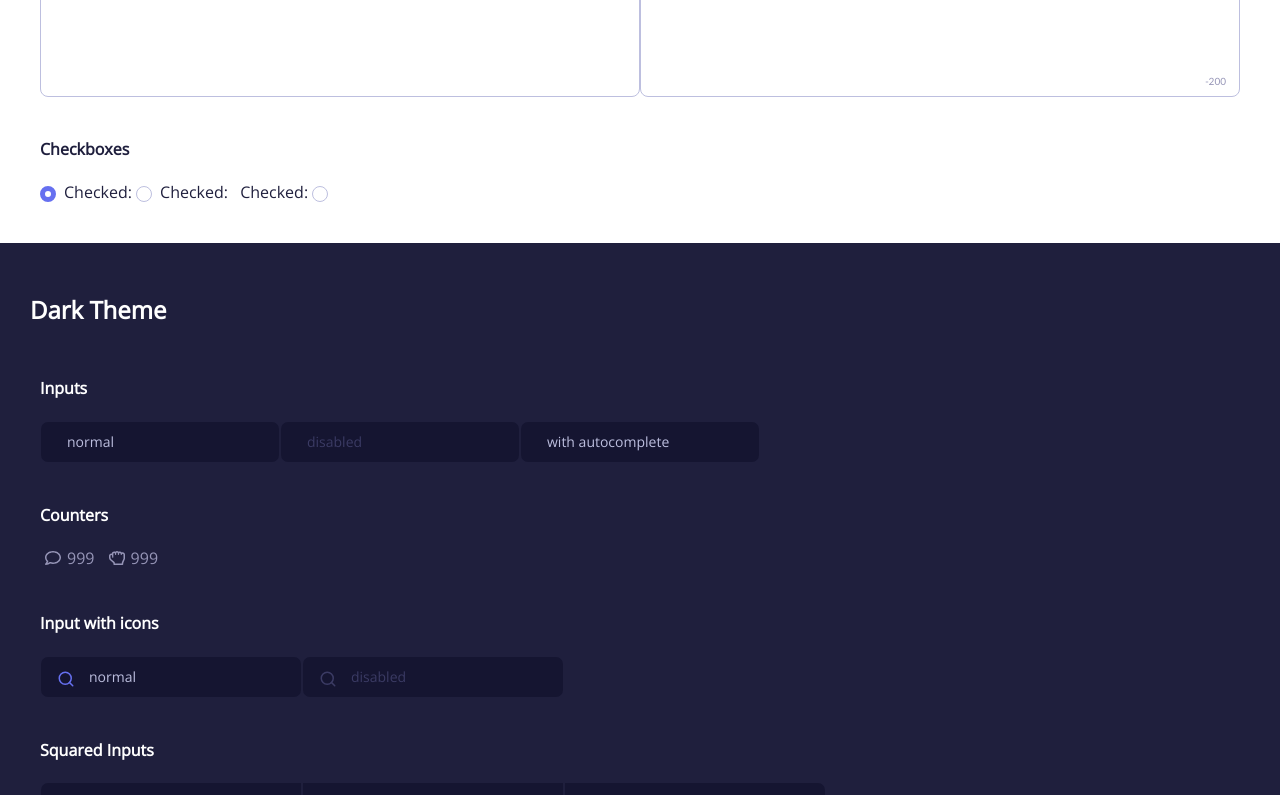
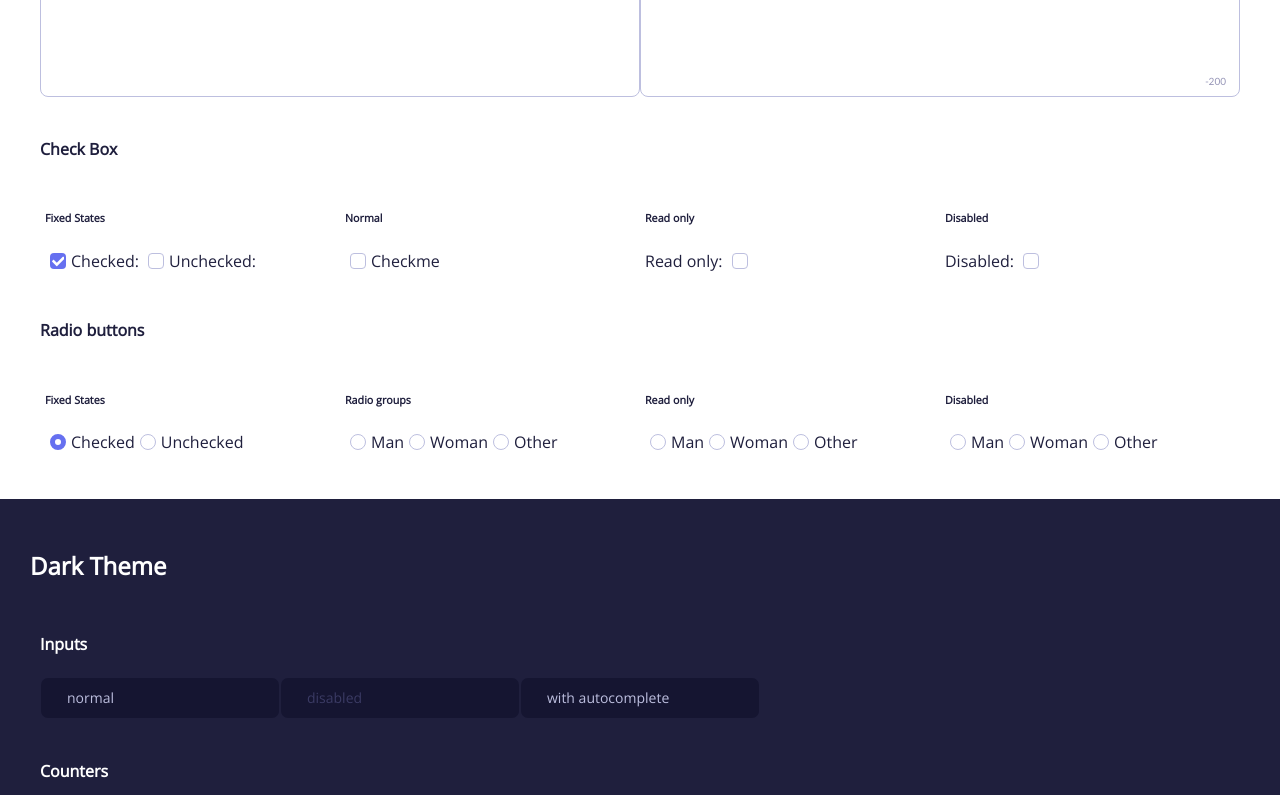
Before and after one commit to ByYuto/GuideToTheGalaxyFrontend, a React (Create React App) app: page /test-components in a window 1280 px wide. Shown: the part 1320-2115 px from the top of the page. Built offline with nearby package versions, Linux system fonts and the light colour scheme; a web font is replaced by a local one.

Commit message:
- Adde RadioButton and added disabled and readonly to checkbox

```diff
--- a/src/components/UI/CheckBox.js
+++ b/src/components/UI/CheckBox.js
@@ -1,10 +1,19 @@
 import React from 'react'
 import styled, { css } from 'styled-components'
-
+import { FaCheck } from 'react-icons/fa';
 const CheckboxContainer = styled.div`
-  display: inline-block;
+  display: inline-flex;
+  align-items: center;
+  justify-content: center;
   vertical-align: middle;
   position: relative;
+  padding: 0 5px 4px 5px;
+`
+
+const CheckMark = styled(FaCheck)`
+position: absolute;
+color: white;
+font-size: 0.8em
 `
 // Hide checkbox visually but remain accessible to screen readers.
 // Source: https://polished.js.org/docs/#hidevisually
@@ -19,7 +28,6 @@ const HiddenCheckbox = styled.input.attrs({ type: 'checkbox' })`
   position: absolute;
   white-space: nowrap;
   width: 1px;
-  //display: none;
 `
 
 const StyledCheckbox = styled.div`
@@ -28,25 +36,30 @@ const StyledCheckbox = styled.div`
   height: 16px;
   box-sizing: border-box;
   border: 1px solid ${props => props.theme.baseColors.middleLight};
-  border-radius: 100%;
-  //transition: all 150ms;
+  border-radius: 4px;
+  transition: all 150ms;
 
   ${props => props.checked ? css`
-  border: 5px solid ${props => props.theme.accentColors.primary.color};
-  `: null}
+    background-color: ${props => props.disabled ? props.theme.baseColors.middleLight : props.theme.accentColors.primary.color};
+    border-width: 0;
+`: null}
 
   ${HiddenCheckbox}:focus + & {
-    //outline: ${props => props.theme.accentColors.primary.color}77 solid 3px;
+    //outline: ${props => props.theme.accentColors.primary.color}77 solid 1px;
   }
 `
 
 
-const Checkbox = ({ className, onChange, checked, ...props }) => (
-  <CheckboxContainer className={className}>
-    <HiddenCheckbox checked={checked} onChange={onChange} {...(!onChange ? { readOnly: true } : {})} />
-    <StyledCheckbox checked={checked} />
+const Checkbox = ({ className, onChange, checked, disabled, readonly, ...props }) => {
+  const _onChange = (e) => {
+    !readonly && onChange && onChange(e.target.checked);
+  }
+  return <CheckboxContainer className={className} checked={checked}>
+    <HiddenCheckbox checked={checked} onChange={_onChange} disabled={disabled} readonly={readonly} {...props} />
+    {checked ? <CheckMark /> : null}
+    <StyledCheckbox checked={checked} disabled={disabled} />
   </CheckboxContainer>
-)
+}
 
 
 export default Checkbox
--- /dev/null
+++ b/src/components/UI/RadioButton.js
@@ -0,0 +1,62 @@
+import React from 'react'
+import styled, { css } from 'styled-components'
+
+const RadioButtonContainer = styled.div`
+  display: inline-flex;
+  align-items: center;
+  justify-content: center;
+  vertical-align: middle;
+  position: relative;
+  padding: 0 5px 4px 5px;
+`
+// Hide checkbox visually but remain accessible to screen readers.
+// Source: https://polished.js.org/docs/#hidevisually
+const HiddenRadioButton = styled.input.attrs({ type: 'radio' })`
+  border: 0;
+  clip: rect(0 0 0 0);
+  clippath: inset(50%);
+  height: 1px;
+  margin: -1px;
+  overflow: hidden;
+  padding: 0;
+  position: absolute;
+  white-space: nowrap;
+  width: 1px;
+`
+
+const StyledRadioButton = styled.div`
+  display: flex;
+  width: 16px;
+  height: 16px;
+  box-sizing: border-box;
+  border: 1px solid ${props => props.checked ? props.theme.accentColors.primary.color : props.theme.baseColors.middleLight};
+  border-radius: 100%;
+  transition: all 150ms;
+
+  ${props => props.checked ? css`
+  border-width: 5px;
+  `: null}
+
+  ${props => props.disabled ? css`
+  border-color: ${props => props.theme.baseColors.middleLight};
+  `: null}
+
+  ${HiddenRadioButton}:focus + & {
+    //outline: ${props => props.theme.accentColors.primary.color}77 solid 1px;
+  }
+`
+
+
+const RadioButton = ({ className, onChange, checked, readonly, disabled, ...props }) => {
+  const _onChange = (e) => {
+    console.log("Cosa loca", e.target.value);
+    !readonly && onChange && onChange(e.target.value);
+  }
+  return <RadioButtonContainer className={className} >
+    <HiddenRadioButton checked={checked} onChange={_onChange} {...props} disabled={disabled} readonly={readonly} />
+    <StyledRadioButton checked={checked} disabled={disabled} />
+  </RadioButtonContainer>
+}
+
+
+export default RadioButton
--- a/src/views/ComponentsTestPage.js
+++ b/src/views/ComponentsTestPage.js
@@ -8,6 +8,7 @@ import MenuOption from "../components/UI/MenuOption";
 import { FiSearch } from 'react-icons/fi';
 import TextArea from "../components/UI/TextArea";
 import Checkbox from "../components/UI/CheckBox";
+import RadioButton from "../components/UI/RadioButton";
 
 function ComponentsTest({ title }) {
 
@@ -38,7 +39,9 @@ function ComponentsTest({ title }) {
   const [texto, setTexto] = useState("");
   const [textoTextarea, setTextoTextarea] = useState("");
   const [checked, setChecked] = useState(false);
+  const [radio, setRadio] = useState(null);
 
+  const onChangeRadio = value => setRadio(value);
 
   return <div>
     <h2>{title}</h2>
@@ -93,21 +96,106 @@ function ComponentsTest({ title }) {
     </div>
 
     <div style={{ padding: "10px" }}>
-      <h4>Checkboxes</h4>
+      <h4>Check Box</h4>
+      <div style={{ display: "flex", flexDirection: "row", justifyContent: "stretch" }}>
+        <div style={{ flex: 1, margin: "5px" }}>
+          <h6>Fixed States</h6>
           <label>
             <Checkbox checked={true} />
-        <span style={{ marginLeft: 8 }}>Checked: </span>
+            <span>Checked: </span>
           </label>
           <label>
             <Checkbox checked={false} />
-        <span style={{ marginLeft: 8 }}>Checked: </span>
+            <span>Unchecked: </span>
           </label>
+        </div>
+        <div style={{ flex: 1, margin: "5px" }}>
+          <h6>Normal</h6>
           <label>
-        <span style={{ marginLeft: 8 }}>Checked: </span>
-        <Checkbox checked={checked} onChange={e => { console.log("Cambio el estado"); setChecked(e.target.checked) }} />
+            <Checkbox checked={checked} onChange={checked => { setChecked(checked) }} />
+            <span>Checkme </span>
+          </label>
+        </div>
+        <div style={{ flex: 1, margin: "5px" }}>
+          <h6>Read only</h6>
+          <label>
+            <span>Read only: </span>
+            <Checkbox checked={checked} readonly onChange={e => { setChecked(checked) }} />
+          </label>
+        </div>
+        <div style={{ flex: 1, margin: "5px" }}>
+          <h6>Disabled</h6>
+          <label>
+            <span>Disabled: </span>
+            <Checkbox checked={checked} disabled onChange={e => { setChecked(checked) }} />
           </label>
         </div>
       </div>
+    </div>
+    <div style={{ padding: "10px" }}>
+      <h4>Radio buttons</h4>
+      <div style={{ display: "flex", flexDirection: "row", justifyContent: "stretch" }}>
+        <div style={{ flex: 1, margin: "5px" }}>
+          <h6>Fixed States</h6>
+          <label>
+            <RadioButton checked={true} />
+            <span>Checked</span>
+          </label>
+          <label>
+            <RadioButton checked={false} />
+            <span>Unchecked</span>
+          </label>
+        </div>
+        <div style={{ flex: 1, margin: "5px" }}>
+          <h6>Radio groups</h6>
+          <label>
+            <RadioButton checked={radio === "Man"} value="Man" onChange={onChangeRadio} />
+            <span>Man</span>
+          </label>
+          <label>
+            <RadioButton checked={radio === "Woman"} value="Woman" onChange={onChangeRadio} />
+            <span>Woman</span>
+          </label>
+          <label>
+            <RadioButton checked={radio === "Other"} value="Other" onChange={onChangeRadio} />
+            <span>Other</span>
+          </label>
+
+        </div>
+        <div style={{ flex: 1, margin: "5px" }}>
+          <h6>Read only</h6>
+          <label>
+            <RadioButton checked={radio === "Man"} value="Man" onChange={onChangeRadio} readonly />
+            <span>Man</span>
+          </label>
+          <label>
+            <RadioButton checked={radio === "Woman"} value="Woman" onChange={onChangeRadio} readonly />
+            <span>Woman</span>
+          </label>
+          <label>
+            <RadioButton checked={radio === "Other"} value="Other" onChange={onChangeRadio} readonly />
+            <span>Other</span>
+          </label>
+        </div>
+        <div style={{ flex: 1, margin: "5px" }}>
+          <h6>Disabled</h6>
+          <label>
+            <RadioButton checked={radio === "Man"} value="Man" onChange={onChangeRadio} disabled />
+            <span>Man</span>
+          </label>
+          <label>
+            <RadioButton checked={radio === "Woman"} value="Woman" onChange={onChangeRadio} disabled />
+            <span>Woman</span>
+          </label>
+          <label>
+            <RadioButton checked={radio === "Other"} value="Other" onChange={onChangeRadio} disabled />
+            <span>Other</span>
+          </label>
+        </div>
+      </div>
+    </div>
+  </div>
+
 }
 
 export default function ComponentsTestPage() {
```
Lines whose indentation alone changed are shown as unchanged.
